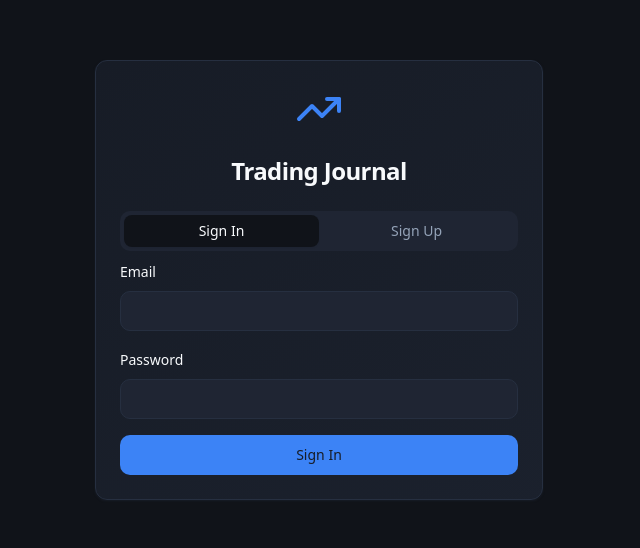
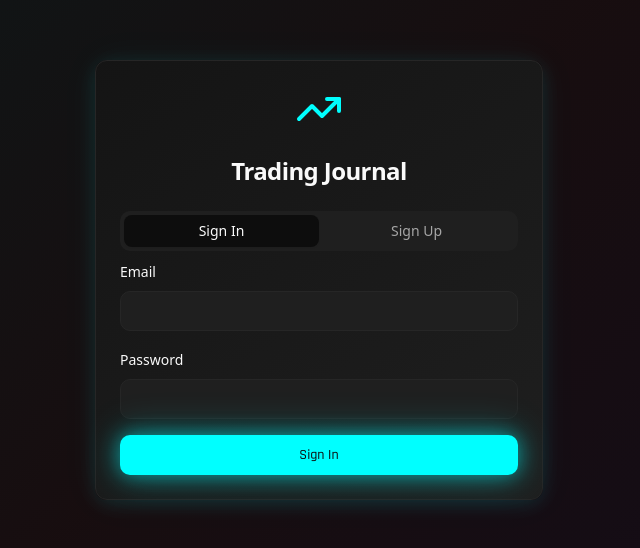
Before and after one commit to akshay543210/orb-insight-tracker, a React (Vite) app: page /auth in a window 1280 px wide. Shown: the part 120-668 px from the top of the page, without its empty margins (321-961 px from the left). Built offline with nearby package versions, Linux system fonts and the light colour scheme.

Commit message:
Apply Neon Cyberpunk Theme
Implement a neon cyberpunk theme across the application with a dark background, vibrant neon accents, and glow effects. This includes updating global styles, component styling, typography, and adding Framer Motion animations for a dynamic user experience.

```diff
--- a/index.html
+++ b/index.html
@@ -3,8 +3,11 @@
   <head>
     <meta charset="UTF-8" />
     <meta name="viewport" content="width=device-width, initial-scale=1.0" />
-    <title>Journaling Tool</title>
-    <meta property="og:title" content="Journal-tool" />
+    <title>PropFirm Knowledge Journal</title>
+    <meta property="og:title" content="PropFirm Knowledge Journal" />
+    <link rel="preconnect" href="https://fonts.googleapis.com">
+    <link rel="preconnect" href="https://fonts.gstatic.com" crossorigin>
+    <link href="https://fonts.googleapis.com/css2?family=Orbitron:wght@400;500;700;900&family=Rajdhani:wght@300;400;500;600;700&display=swap" rel="stylesheet">
   </head>
 
   <body>
--- a/src/components/ui/badge.tsx
+++ b/src/components/ui/badge.tsx
@@ -4,17 +4,20 @@ import { cva, type VariantProps } from "class-variance-authority"
 import { cn } from "@/lib/utils"
 
 const badgeVariants = cva(
-  "inline-flex items-center rounded-full border px-2.5 py-0.5 text-xs font-semibold transition-colors focus:outline-none focus:ring-2 focus:ring-ring focus:ring-offset-2",
+  "inline-flex items-center rounded-full border px-2.5 py-0.5 text-xs font-semibold font-tech transition-all duration-300 focus:outline-none focus:ring-2 focus:ring-ring focus:ring-offset-2",
   {
     variants: {
       variant: {
         default:
-          "border-transparent bg-primary text-primary-foreground hover:bg-primary/80",
+          "border-transparent bg-primary text-primary-foreground hover:bg-primary/80 shadow-primary/50 hover:shadow-primary/80",
         secondary:
-          "border-transparent bg-secondary text-secondary-foreground hover:bg-secondary/80",
+          "border-transparent bg-secondary text-secondary-foreground hover:bg-secondary/80 shadow-accent/50 hover:shadow-accent/80",
         destructive:
-          "border-transparent bg-destructive text-destructive-foreground hover:bg-destructive/80",
-        outline: "text-foreground",
+          "border-transparent bg-destructive text-destructive-foreground hover:bg-destructive/80 shadow-destructive/50 hover:shadow-destructive/80",
+        outline: "text-foreground border-primary/50 hover:border-primary text-glow-primary",
+        success: "border-transparent bg-success text-success-foreground hover:bg-success/80 shadow-success/50 hover:shadow-success/80",
+        neon: "border-primary bg-primary/20 text-primary shadow-primary/30 hover:shadow-primary/60 animate-neon-pulse",
+        cyber: "border-accent bg-accent/20 text-accent shadow-accent/30 hover:shadow-accent/60",
       },
     },
     defaultVariants: {
--- a/src/components/ui/button.tsx
+++ b/src/components/ui/button.tsx
@@ -5,19 +5,21 @@ import { cva, type VariantProps } from "class-variance-authority"
 import { cn } from "@/lib/utils"
 
 const buttonVariants = cva(
-  "inline-flex items-center justify-center gap-2 whitespace-nowrap rounded-md text-sm font-medium ring-offset-background transition-colors focus-visible:outline-none focus-visible:ring-2 focus-visible:ring-ring focus-visible:ring-offset-2 disabled:pointer-events-none disabled:opacity-50 [&_svg]:pointer-events-none [&_svg]:size-4 [&_svg]:shrink-0",
+  "inline-flex items-center justify-center gap-2 whitespace-nowrap rounded-md text-sm font-medium font-tech transition-all duration-300 focus-visible:outline-none focus-visible:ring-2 focus-visible:ring-ring focus-visible:ring-offset-2 disabled:pointer-events-none disabled:opacity-50 [&_svg]:pointer-events-none [&_svg]:size-4 [&_svg]:shrink-0",
   {
     variants: {
       variant: {
-        default: "bg-primary text-primary-foreground hover:bg-primary/90",
+        default: "bg-primary text-primary-foreground hover:bg-primary/90 shadow-primary hover:shadow-primary/80",
         destructive:
-          "bg-destructive text-destructive-foreground hover:bg-destructive/90",
+          "bg-destructive text-destructive-foreground hover:bg-destructive/90 shadow-destructive hover:shadow-destructive/80",
         outline:
-          "border border-input bg-background hover:bg-accent hover:text-accent-foreground",
+          "border border-primary bg-background/50 text-primary hover:bg-primary/10 hover:text-primary shadow-primary/30 hover:shadow-primary/60",
         secondary:
-          "bg-secondary text-secondary-foreground hover:bg-secondary/80",
-        ghost: "hover:bg-accent hover:text-accent-foreground",
-        link: "text-primary underline-offset-4 hover:underline",
+          "bg-secondary text-secondary-foreground hover:bg-secondary/80 shadow-accent hover:shadow-accent/80",
+        ghost: "hover:bg-accent/20 hover:text-accent text-glow-accent",
+        link: "text-primary underline-offset-4 hover:underline text-glow-primary",
+        neon: "bg-gradient-primary text-primary-foreground shadow-primary hover:shadow-primary/80 hover:scale-105 animate-neon-breathe",
+        cyber: "bg-gradient-neon text-foreground shadow-accent hover:shadow-accent/80 hover:scale-105 border border-accent/50",
       },
       size: {
         default: "h-10 px-4 py-2",
--- a/src/components/ui/card.tsx
+++ b/src/components/ui/card.tsx
@@ -9,7 +9,7 @@ const Card = React.forwardRef<
   <div
     ref={ref}
     className={cn(
-      "rounded-lg border bg-card text-card-foreground shadow-sm",
+      "rounded-lg border border-border/50 bg-card text-card-foreground shadow-card backdrop-blur-sm transition-all duration-300 hover:shadow-primary/20 hover:border-primary/30",
       className
     )}
     {...props}
--- a/src/index.css
+++ b/src/index.css
@@ -8,66 +8,143 @@ All colors MUST be HSL.
 
 @layer base {
   :root {
-    /* Trading Journal Dark Theme */
-    --background: 218 23% 8%;
-    --foreground: 210 40% 98%;
+    /* Neon Cyberpunk Theme */
+    --background: 0 0% 5%;
+    --foreground: 0 0% 98%;
 
-    --card: 220 25% 12%;
-    --card-foreground: 210 40% 98%;
+    --card: 0 0% 8%;
+    --card-foreground: 0 0% 98%;
 
-    --popover: 220 25% 12%;
-    --popover-foreground: 210 40% 98%;
+    --popover: 0 0% 8%;
+    --popover-foreground: 0 0% 98%;
 
-    --primary: 217 91% 60%;
-    --primary-foreground: 220 25% 12%;
+    --primary: 180 100% 50%;
+    --primary-foreground: 0 0% 5%;
 
-    --secondary: 220 25% 16%;
-    --secondary-foreground: 210 40% 98%;
+    --secondary: 300 100% 25%;
+    --secondary-foreground: 0 0% 98%;
 
-    --muted: 220 25% 16%;
-    --muted-foreground: 215 20% 65%;
+    --muted: 0 0% 12%;
+    --muted-foreground: 0 0% 65%;
 
-    --accent: 217 91% 60%;
-    --accent-foreground: 220 25% 12%;
+    --accent: 120 100% 50%;
+    --accent-foreground: 0 0% 5%;
 
-    --destructive: 0 72% 51%;
-    --destructive-foreground: 210 40% 98%;
+    --destructive: 348 83% 47%;
+    --destructive-foreground: 0 0% 98%;
 
-    --success: 142 71% 45%;
-    --success-foreground: 210 40% 98%;
+    --success: 120 61% 50%;
+    --success-foreground: 0 0% 98%;
 
-    --warning: 48 96% 53%;
-    --warning-foreground: 220 25% 12%;
+    --warning: 270 100% 50%;
+    --warning-foreground: 0 0% 98%;
 
-    --border: 220 25% 20%;
-    --input: 220 25% 16%;
-    --ring: 217 91% 60%;
+    --border: 0 0% 15%;
+    --input: 0 0% 12%;
+    --ring: 180 100% 50%;
 
     --radius: 0.75rem;
 
-    /* Trading specific colors */
-    --profit: 142 71% 45%;
-    --loss: 0 72% 51%;
-    --breakeven: 48 96% 53%;
+    /* Neon Trading Colors */
+    --profit: 120 61% 50%;
+    --loss: 348 83% 47%;
+    --breakeven: 270 100% 50%;
 
-    /* Gradients */
-    --gradient-primary: linear-gradient(135deg, hsl(217 91% 60%), hsl(225 83% 66%));
-    --gradient-card: linear-gradient(145deg, hsl(220 25% 12%), hsl(220 25% 14%));
-    --gradient-profit: linear-gradient(135deg, hsl(142 71% 45%), hsl(142 71% 55%));
-    --gradient-loss: linear-gradient(135deg, hsl(0 72% 51%), hsl(0 72% 61%));
+    /* Neon Gradients */
+    --gradient-primary: linear-gradient(135deg, hsl(180 100% 50%), hsl(270 100% 50%));
+    --gradient-card: linear-gradient(145deg, hsl(0 0% 8%), hsl(0 0% 12%));
+    --gradient-profit: linear-gradient(135deg, hsl(120 61% 50%), hsl(120 100% 50%));
+    --gradient-loss: linear-gradient(135deg, hsl(348 83% 47%), hsl(0 72% 61%));
+    --gradient-neon: linear-gradient(135deg, hsl(180 100% 50%), hsl(348 83% 47%), hsl(270 100% 50%));
+    --gradient-cyberpunk: linear-gradient(135deg, hsl(0 0% 5%), hsl(180 100% 10%), hsl(0 0% 5%));
 
-    /* Shadows */
-    --shadow-card: 0 4px 6px -1px hsl(220 25% 5% / 0.3), 0 2px 4px -1px hsl(220 25% 5% / 0.1);
-    --shadow-primary: 0 0 20px hsl(217 91% 60% / 0.3);
+    /* Neon Glow Shadows */
+    --shadow-card: 0 4px 20px hsl(180 100% 50% / 0.1), 0 0 40px hsl(180 100% 50% / 0.05);
+    --shadow-primary: 0 0 20px hsl(180 100% 50% / 0.5), 0 0 40px hsl(180 100% 50% / 0.3);
+    --shadow-success: 0 0 20px hsl(120 61% 50% / 0.5), 0 0 40px hsl(120 61% 50% / 0.3);
+    --shadow-destructive: 0 0 20px hsl(348 83% 47% / 0.5), 0 0 40px hsl(348 83% 47% / 0.3);
+    --shadow-accent: 0 0 20px hsl(120 100% 50% / 0.5), 0 0 40px hsl(120 100% 50% / 0.3);
+    --shadow-purple: 0 0 20px hsl(270 100% 50% / 0.5), 0 0 40px hsl(270 100% 50% / 0.3);
 
-    --sidebar-background: 218 23% 6%;
-    --sidebar-foreground: 210 40% 98%;
-    --sidebar-primary: 217 91% 60%;
-    --sidebar-primary-foreground: 220 25% 12%;
-    --sidebar-accent: 220 25% 14%;
-    --sidebar-accent-foreground: 210 40% 98%;
-    --sidebar-border: 220 25% 18%;
-    --sidebar-ring: 217 91% 60%;
+    /* Text Glow Effects */
+    --text-glow-primary: 0 0 5px hsl(180 100% 50%), 0 0 10px hsl(180 100% 50%), 0 0 15px hsl(180 100% 50%);
+    --text-glow-accent: 0 0 5px hsl(120 100% 50%), 0 0 10px hsl(120 100% 50%), 0 0 15px hsl(120 100% 50%);
+    --text-glow-pink: 0 0 5px hsl(348 83% 47%), 0 0 10px hsl(348 83% 47%), 0 0 15px hsl(348 83% 47%);
+    --text-glow-purple: 0 0 5px hsl(270 100% 50%), 0 0 10px hsl(270 100% 50%), 0 0 15px hsl(270 100% 50%);
+
+    --sidebar-background: 0 0% 3%;
+    --sidebar-foreground: 0 0% 98%;
+    --sidebar-primary: 180 100% 50%;
+    --sidebar-primary-foreground: 0 0% 5%;
+    --sidebar-accent: 0 0% 10%;
+    --sidebar-accent-foreground: 0 0% 98%;
+    --sidebar-border: 0 0% 15%;
+    --sidebar-ring: 180 100% 50%;
+  }
+}
+
+@layer components {
+  /* Neon Glow Classes */
+  .glow-primary {
+    box-shadow: var(--shadow-primary);
+  }
+
+  .glow-success {
+    box-shadow: var(--shadow-success);
+  }
+
+  .glow-destructive {
+    box-shadow: var(--shadow-destructive);
+  }
+
+  .glow-accent {
+    box-shadow: var(--shadow-accent);
+  }
+
+  .glow-purple {
+    box-shadow: var(--shadow-purple);
+  }
+
+  .text-glow-primary {
+    text-shadow: var(--text-glow-primary);
+  }
+
+  .text-glow-accent {
+    text-shadow: var(--text-glow-accent);
+  }
+
+  .text-glow-pink {
+    text-shadow: var(--text-glow-pink);
+  }
+
+  .text-glow-purple {
+    text-shadow: var(--text-glow-purple);
+  }
+
+  /* Neon Animations */
+  .neon-breathe {
+    animation: neon-breathe 2s ease-in-out infinite alternate;
+  }
+
+  .neon-pulse {
+    animation: neon-pulse 1.5s ease-in-out infinite;
+  }
+
+  .cyberpunk-background {
+    background: var(--gradient-cyberpunk);
+    position: relative;
+  }
+
+  .cyberpunk-background::before {
+    content: '';
+    position: absolute;
+    top: 0;
+    left: 0;
+    right: 0;
+    bottom: 0;
+    background: var(--gradient-neon);
+    opacity: 0.05;
+    pointer-events: none;
   }
 }
 
@@ -77,6 +154,37 @@ All colors MUST be HSL.
   }
 
   body {
-    @apply bg-background text-foreground;
+    @apply bg-background text-foreground cyberpunk-background;
   }
 }
+
+/* Neon Keyframe Animations */
+@keyframes neon-breathe {
+  0%, 100% {
+    box-shadow: 0 0 5px currentColor, 0 0 10px currentColor, 0 0 15px currentColor;
+  }
+  50% {
+    box-shadow: 0 0 10px currentColor, 0 0 20px currentColor, 0 0 30px currentColor;
+  }
+}
+
+@keyframes neon-pulse {
+  0%, 100% {
+    opacity: 1;
+    transform: scale(1);
+  }
+  50% {
+    opacity: 0.8;
+    transform: scale(1.05);
+  }
+}
+
+@keyframes float {
+  0%, 100% { transform: translateY(0px); }
+  50% { transform: translateY(-10px); }
+}
+
+@keyframes glow-rotate {
+  0% { filter: hue-rotate(0deg); }
+  100% { filter: hue-rotate(360deg); }
+}
--- a/tailwind.config.ts
+++ b/tailwind.config.ts
@@ -18,6 +18,10 @@ export default {
 			}
 		},
 		extend: {
+			fontFamily: {
+				'cyber': ['Orbitron', 'sans-serif'],
+				'tech': ['Rajdhani', 'sans-serif']
+			},
 			colors: {
 				border: 'hsl(var(--border))',
 				input: 'hsl(var(--input))',
@@ -78,11 +82,17 @@ export default {
 				'gradient-primary': 'var(--gradient-primary)',
 				'gradient-card': 'var(--gradient-card)',
 				'gradient-profit': 'var(--gradient-profit)',
-				'gradient-loss': 'var(--gradient-loss)'
+				'gradient-loss': 'var(--gradient-loss)',
+				'gradient-neon': 'var(--gradient-neon)',
+				'gradient-cyberpunk': 'var(--gradient-cyberpunk)'
 			},
 			boxShadow: {
 				'card': 'var(--shadow-card)',
-				'primary': 'var(--shadow-primary)'
+				'primary': 'var(--shadow-primary)',
+				'success': 'var(--shadow-success)',
+				'destructive': 'var(--shadow-destructive)',
+				'accent': 'var(--shadow-accent)',
+				'purple': 'var(--shadow-purple)'
 			},
 			borderRadius: {
 				lg: 'var(--radius)',
@@ -105,11 +115,41 @@ export default {
 					to: {
 						height: '0'
 					}
+				},
+				'neon-breathe': {
+					'0%, 100%': {
+						boxShadow: '0 0 5px currentColor, 0 0 10px currentColor, 0 0 15px currentColor'
+					},
+					'50%': {
+						boxShadow: '0 0 10px currentColor, 0 0 20px currentColor, 0 0 30px currentColor'
+					}
+				},
+				'neon-pulse': {
+					'0%, 100%': {
+						opacity: '1',
+						transform: 'scale(1)'
+					},
+					'50%': {
+						opacity: '0.8',
+						transform: 'scale(1.05)'
+					}
+				},
+				'float': {
+					'0%, 100%': { transform: 'translateY(0px)' },
+					'50%': { transform: 'translateY(-10px)' }
+				},
+				'glow-rotate': {
+					'0%': { filter: 'hue-rotate(0deg)' },
+					'100%': { filter: 'hue-rotate(360deg)' }
 				}
 			},
 			animation: {
 				'accordion-down': 'accordion-down 0.2s ease-out',
-				'accordion-up': 'accordion-up 0.2s ease-out'
+				'accordion-up': 'accordion-up 0.2s ease-out',
+				'neon-breathe': 'neon-breathe 2s ease-in-out infinite alternate',
+				'neon-pulse': 'neon-pulse 1.5s ease-in-out infinite',
+				'float': 'float 3s ease-in-out infinite',
+				'glow-rotate': 'glow-rotate 3s linear infinite'
 			}
 		}
 	},
```
Also changed, not shown: src/components/FloatingParticles.tsx (added, +65 -0 lines), src/components/StatsCard.tsx (+9 -6 lines), src/pages/Index.tsx (+54 -23 lines).
